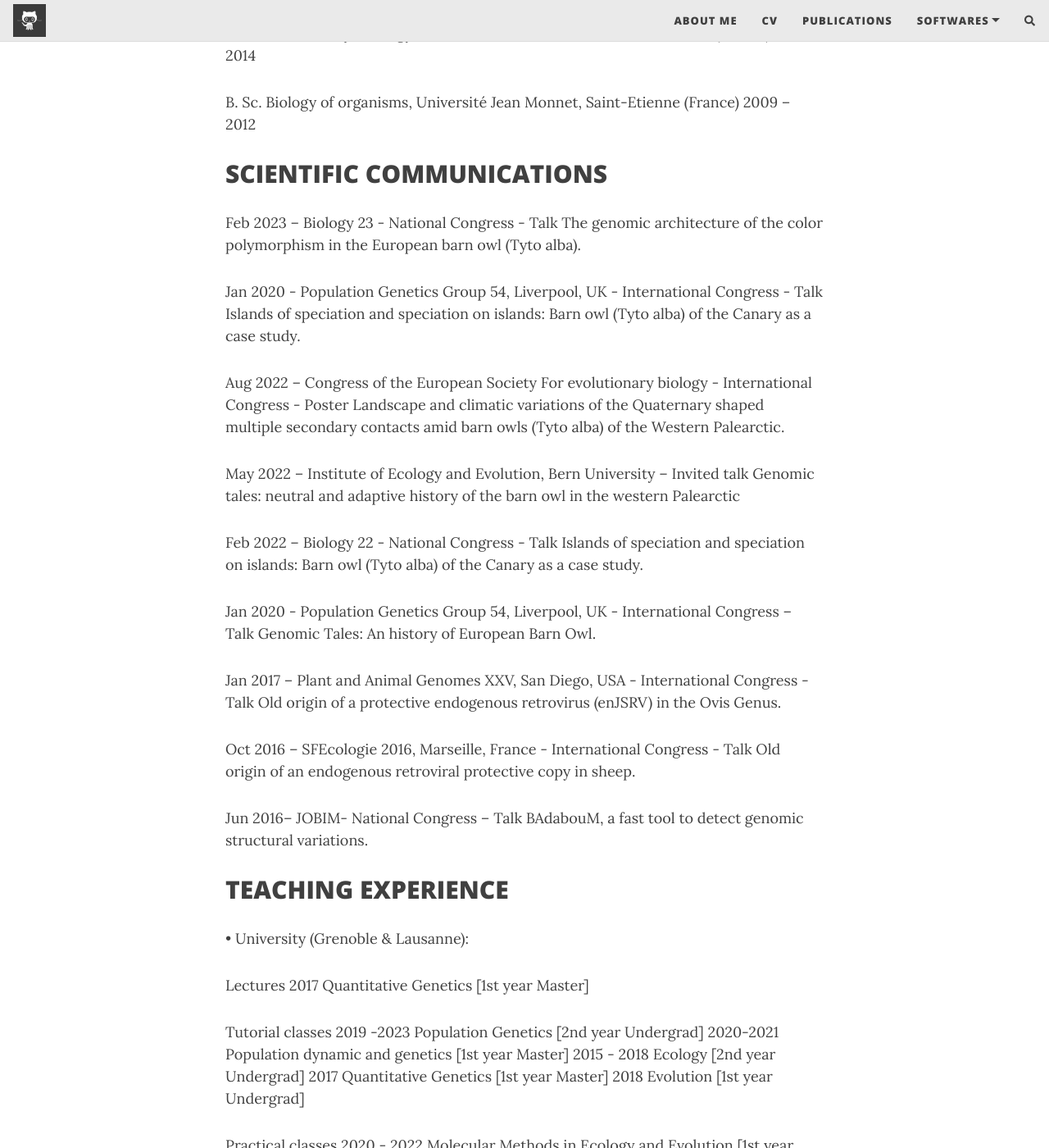
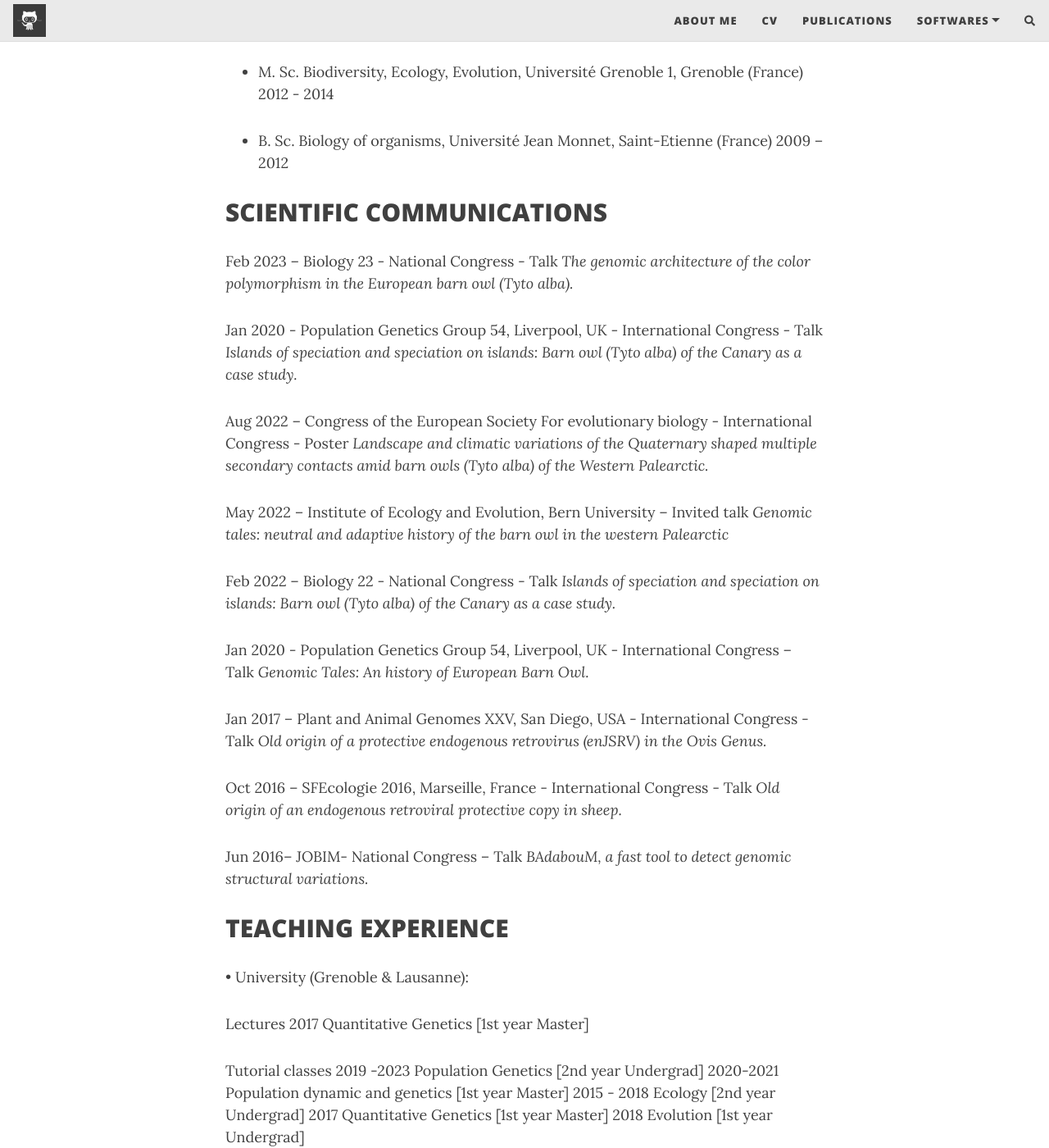
Before and after one commit to cumtr/cumtr.github.io, a Jekyll site: the page built from CV.md, in a window 1280 px wide and 1400 px high, scrolled down 924 px. Shown: the whole window at 82% size. Built offline with Jekyll 4.4.1, drawn with Linux system fonts in a browser that asks for light colours; nearby versions of some CDN libraries; comment, search, counter and statistics services are not loaded; some of the changed text lies outside the part shown.

Commit message:
Update CV.md

```diff
--- a/CV.md
+++ b/CV.md
@@ -6,64 +6,64 @@
 
 ## RESEARCH EXPERIENCE
 
-Post-doctoral researcher - First Assistant –Department of Ecology and Evolution (DEE), University of Lausanne, Lausanne (Switzerland)
+- Post-doctoral researcher - First Assistant –Department of Ecology and Evolution (DEE), University of Lausanne, Lausanne (Switzerland)
 	April 2019 - Now
 	Supervisor: Goudet Jerôme, PhD
 
-Attaché temporaire d’Enseignement et de Recherche –Laboratory of Alpine Ecology (LECA), Université Grenoble Alpes, Grenoble (France)
+- Attaché temporaire d’Enseignement et de Recherche –Laboratory of Alpine Ecology (LECA), Université Grenoble Alpes, Grenoble (France)
 Oct 2017 – Sep 2018
 
-PhD student – Laboratory of Alpine Ecology (LECA), Université Grenoble Alpes, Grenoble (France)
+- PhD student – Laboratory of Alpine Ecology (LECA), Université Grenoble Alpes, Grenoble (France)
 Sep 2014 – Dec 2017
 Supervisors: Pompanon François, PhD and Boyer Frederic, PhD
 
-Research assistant - Laboratory of Alpine Ecology (LECA), Université Grenoble Alpes, Grenoble (France)
-•	Jan -Jun 2014
+- Research assistant - Laboratory of Alpine Ecology (LECA), Université Grenoble Alpes, Grenoble (France)
+	- Jan -Jun 2014
 Supervisor: Boyer Frédéric, PhD
-•	May – Jun 2013
+	- May – Jun 2013
 Supervisor: Pompanon François, PhD
 
 
 ## POST-SECONDARY EDUCATION
 
-PhD. Biodiversity, Ecology, Evolution, Université Grenoble Alpes, Grenoble (France)
+- PhD. Biodiversity, Ecology, Evolution, Université Grenoble Alpes, Grenoble (France)
 2014 - 2017
 
-M. Sc. Biodiversity, Ecology, Evolution, Université Grenoble 1, Grenoble (France)
+- M. Sc. Biodiversity, Ecology, Evolution, Université Grenoble 1, Grenoble (France)
 2012 - 2014
 
-B. Sc. Biology of organisms, Université Jean Monnet, Saint-Etienne (France)
+ - B. Sc. Biology of organisms, Université Jean Monnet, Saint-Etienne (France)
 2009 – 2012
 
 
 ## SCIENTIFIC COMMUNICATIONS
 
 Feb 2023 – Biology 23 - National Congress - Talk
-The genomic architecture of the color polymorphism in the European barn owl (Tyto alba).
+*The genomic architecture of the color polymorphism in the European barn owl (Tyto alba).*
 
 Jan 2020 - Population Genetics Group 54, Liverpool, UK - International Congress - Talk
-Islands of speciation and speciation on islands: Barn owl (Tyto alba) of the Canary as a case study.
+*Islands of speciation and speciation on islands: Barn owl (Tyto alba) of the Canary as a case study.*
 
 Aug 2022 – Congress of the European Society For evolutionary biology - International Congress - Poster
-Landscape and climatic variations of the Quaternary shaped multiple secondary contacts amid barn owls (Tyto alba) of the Western Palearctic.
+*Landscape and climatic variations of the Quaternary shaped multiple secondary contacts amid barn owls (Tyto alba) of the Western Palearctic.*
 
 May 2022 – Institute of Ecology and Evolution, Bern University – Invited talk
-Genomic tales: neutral and adaptive history of the barn owl in the western Palearctic
+*Genomic tales: neutral and adaptive history of the barn owl in the western Palearctic*
 
 Feb 2022 – Biology 22 - National Congress - Talk
-Islands of speciation and speciation on islands: Barn owl (Tyto alba) of the Canary as a case study.
+*Islands of speciation and speciation on islands: Barn owl (Tyto alba) of the Canary as a case study.*
 
 Jan 2020 - Population Genetics Group 54, Liverpool, UK - International Congress – Talk
-Genomic Tales: An history of European Barn Owl.
+*Genomic Tales: An history of European Barn Owl.*
 
 Jan 2017 – Plant and Animal Genomes XXV, San Diego, USA - International Congress - Talk
-Old origin of a protective endogenous retrovirus (enJSRV) in the Ovis Genus.
+*Old origin of a protective endogenous retrovirus (enJSRV) in the Ovis Genus.*
 
 Oct 2016 – SFEcologie 2016, Marseille, France - International Congress - Talk
-Old origin of an endogenous retroviral protective copy in sheep.
+*Old origin of an endogenous retroviral protective copy in sheep.*
 
 Jun 2016– JOBIM- National Congress – Talk
-BAdabouM, a fast tool to detect genomic structural variations.
+*BAdabouM, a fast tool to detect genomic structural variations.*
 
 
 ## TEACHING EXPERIENCE
```
